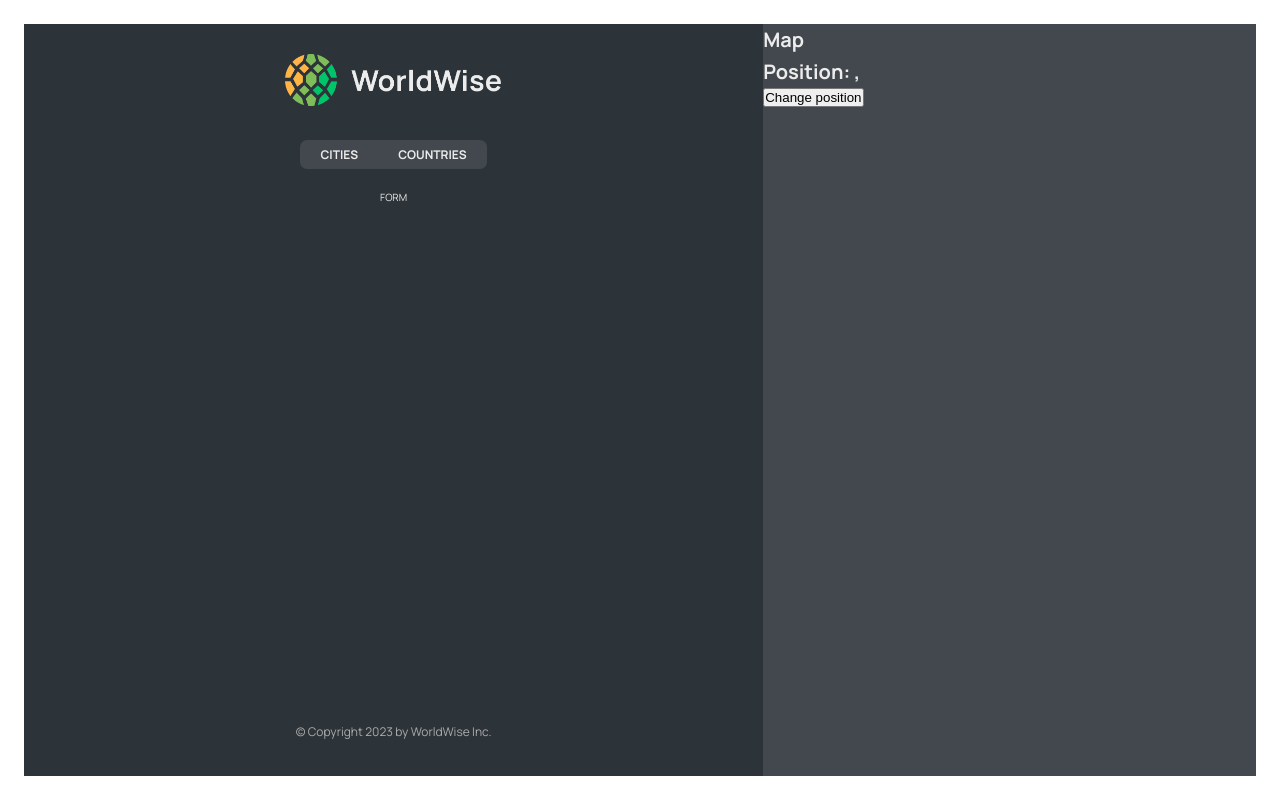
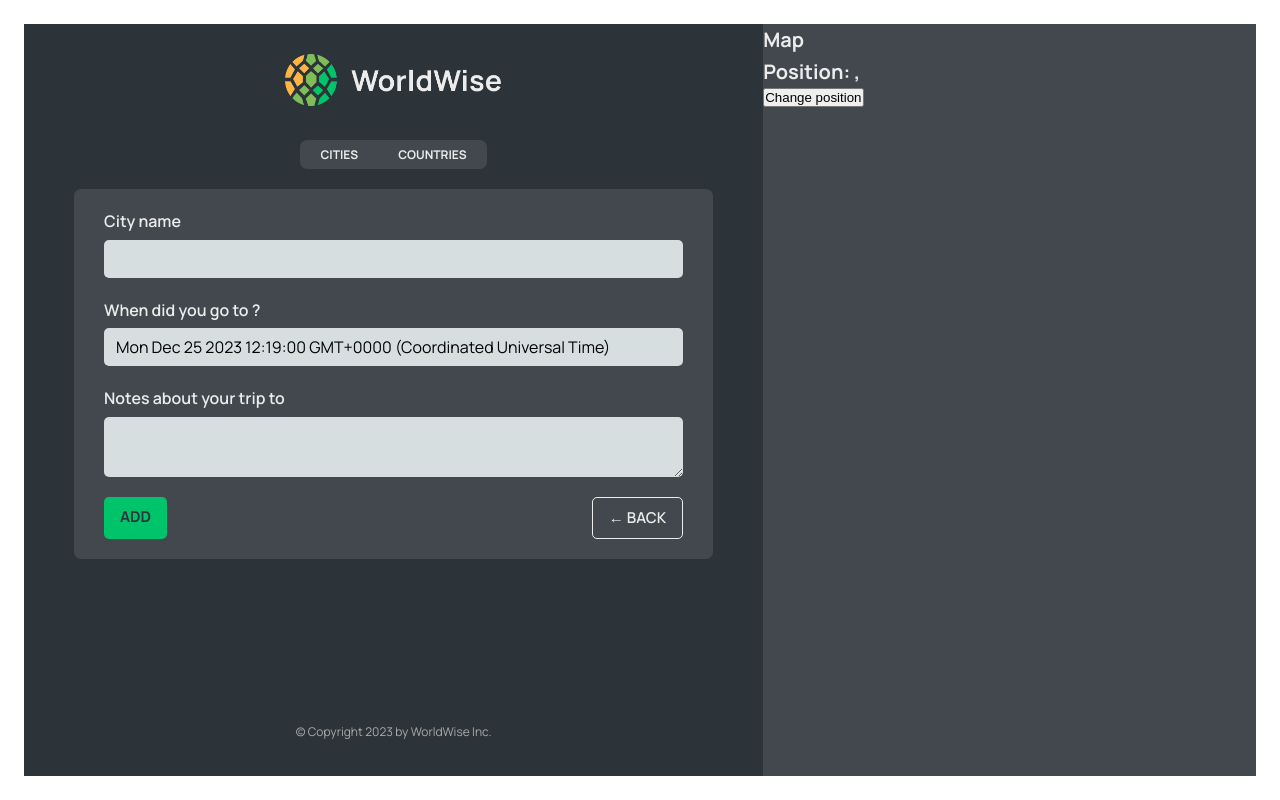
Before and after one commit to Tala-cmd/react-worldwise, a React (Vite) app: page /app/form in a window 1280 px wide. Built offline with nearby package versions, Linux system fonts and the light colour scheme; data requests are answered from the project's data file.

Commit message:
Programmatic navigation with useNavigate

```diff
--- a/src/components/App.jsx
+++ b/src/components/App.jsx
@@ -10,6 +10,7 @@
 import CityList from "./CityList";
 import CountryList from "./CountryList";
 import City from "./City";
+import Form from "./Form";
 
 const BASE_URL = "http://localhost:8000";
 
@@ -46,7 +47,7 @@
               <Route path="cities" element={<CityList cities={cities} isLoading={isLoading} />} />
               <Route path='cities/:id' element={<City />} />
               <Route path="countries" element={<CountryList cities={cities} isLoading={isLoading}/>} />
-              <Route path="form" element={<p>FORM</p>} />
+              <Route path="form" element={<Form />} />
           </Route>
 
           <Route path="*" element={<PageNotFound />} />
--- /dev/null
+++ b/src/components/Button.jsx
@@ -0,0 +1,9 @@
+import styles from './Button.module.css'
+
+function Button({ children, onClick, type }) {
+  return (
+    <div onClick={onClick} className={`${styles.btn} ${styles[type]}`}> {children}</div>
+  )
+}
+
+export default Button
--- a/src/components/Form.jsx
+++ b/src/components/Form.jsx
@@ -3,6 +3,8 @@
 import { useState } from "react";
 
 import styles from "./Form.module.css";
+import Button from "./Button";
+import { useNavigate } from "react-router-dom";
 
 export function convertToEmoji(countryCode) {
   const codePoints = countryCode
@@ -13,6 +15,8 @@
 }
 
 function Form() {
+  const navigate = useNavigate();
+
   const [cityName, setCityName] = useState("");
   const [country, setCountry] = useState("");
   const [date, setDate] = useState(new Date());
@@ -49,8 +53,15 @@
         </div>
 
         <div className={styles.buttons}>
-        <button>Add</button>
-        <button>&larr; Back</button>
+          <Button type="primary">Add</Button>
+          <Button
+              type="back"
+              onClick={(e) => {
+                e.preventDefault();
+                navigate(-1);
+              }}>
+              &larr; Back
+          </Button>
         </div>
     </form>
   );
--- a/src/components/Map.jsx
+++ b/src/components/Map.jsx
@@ -1,13 +1,14 @@
-import { useSearchParams } from 'react-router-dom'
+import { useNavigate, useSearchParams } from 'react-router-dom'
 import styles from './Map.module.css'
 
 function Map() {
+  const navigate = useNavigate()
   const [searchParams, setSearchParams] = useSearchParams();
   const lat = searchParams.get('lat');
   const lng = searchParams.get('lng');
 
   return (
-    <div className={styles.mapContainer}>
+    <div className={styles.mapContainer} onClick={()=> navigate('form')}>
       <h1>Map</h1>
       <h1>Position: {lat}, {lng}</h1>
       <button onClick={()=> setSearchParams({lat: 1, lng:3})}>Change position</button>
```
Lines whose indentation alone changed are shown as unchanged.
